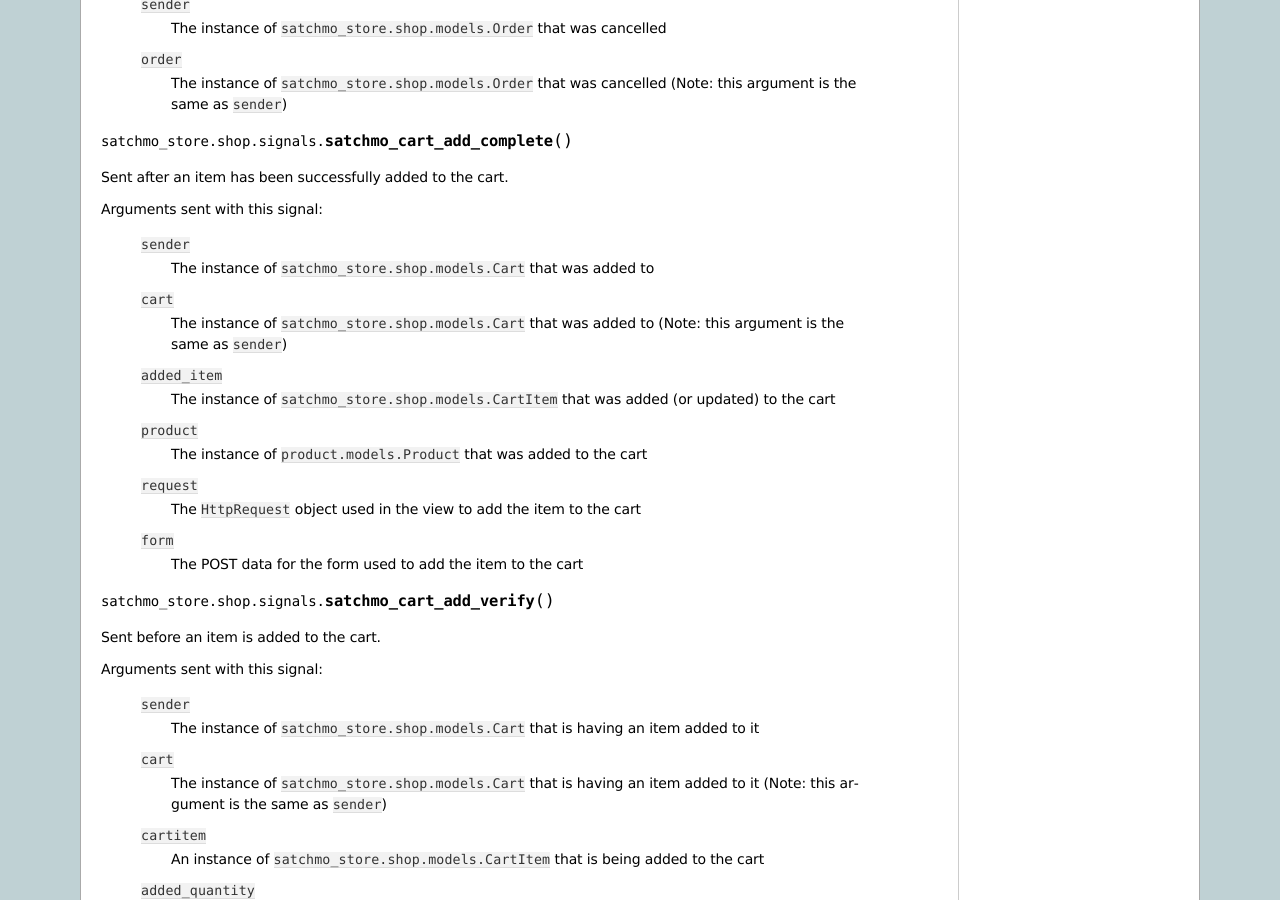
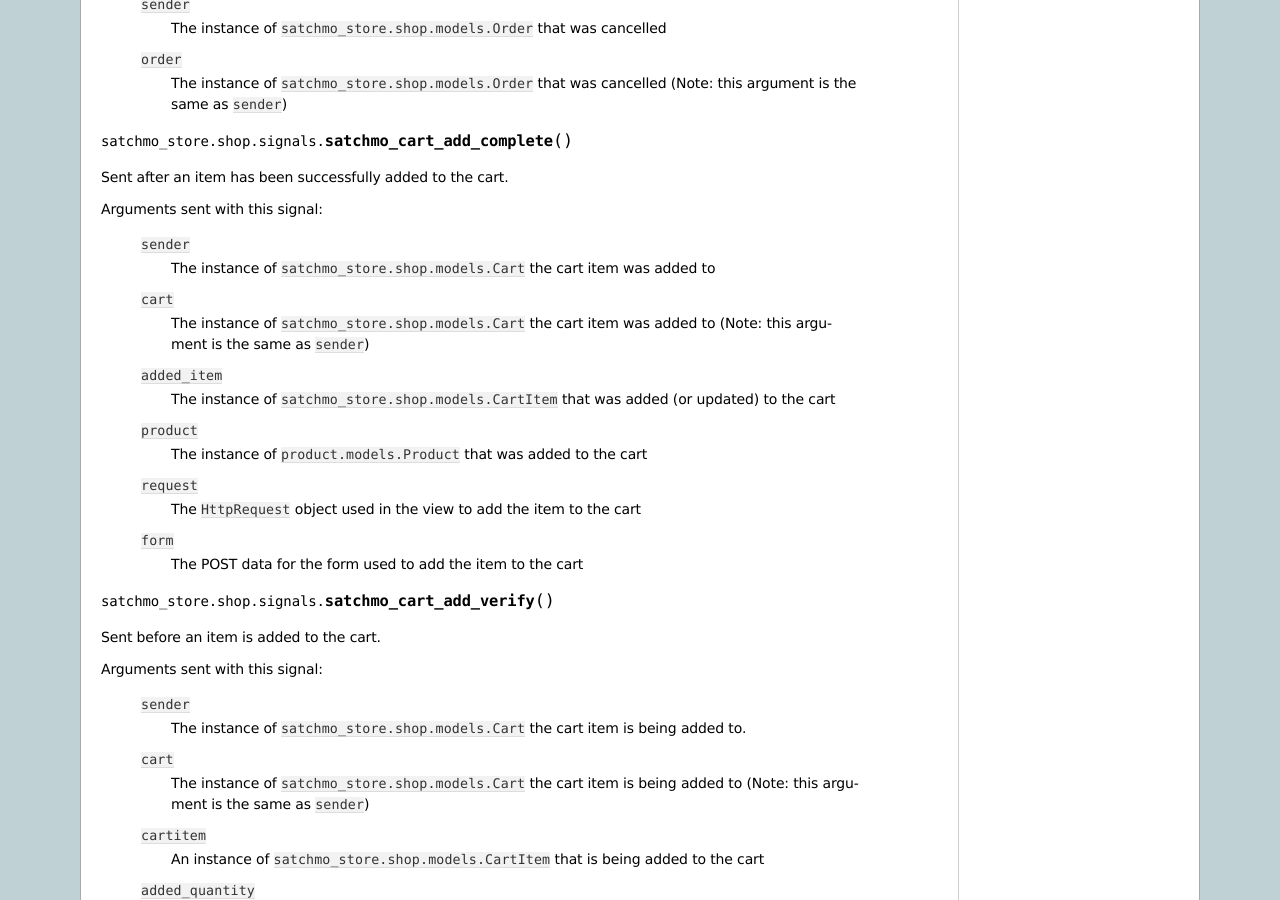
Before and after one commit to opencoca/WEB-Satchmo, a Sphinx documentation site: the page built from docs/signals.txt, in a window 1280 px wide and 900 px high, scrolled down 1426 px. Built offline with Sphinx 7.4.7, drawn with Linux system fonts in a browser that asks for light colours; some of the changed text lies outside the part shown.

Commit message:
docs/signals: reword cart item lines

```diff
--- a/docs/signals.txt
+++ b/docs/signals.txt
@@ -84,10 +84,10 @@ Sent after an item has been successfully added to the cart.
 Arguments sent with this signal:
 
     ``sender``
-        The instance of ``satchmo_store.shop.models.Cart`` that was added to
+        The instance of ``satchmo_store.shop.models.Cart`` the cart item was added to
 
     ``cart``
-        The instance of ``satchmo_store.shop.models.Cart`` that was added to (Note: this argument is the same as ``sender``)
+        The instance of ``satchmo_store.shop.models.Cart`` the cart item was added to (Note: this argument is the same as ``sender``)
 
     ``added_item``
         The instance of ``satchmo_store.shop.models.CartItem`` that was added (or updated) to the cart
@@ -108,10 +108,10 @@ Sent before an item is added to the cart.
 Arguments sent with this signal:
 
     ``sender``
-        The instance of ``satchmo_store.shop.models.Cart`` that is having an item added to it
+        The instance of ``satchmo_store.shop.models.Cart`` the cart item is being added to.
 
     ``cart``
-        The instance of ``satchmo_store.shop.models.Cart`` that is having an item added to it (Note: this argument is the same as ``sender``)
+        The instance of ``satchmo_store.shop.models.Cart`` the cart item is being added to (Note: this argument is the same as ``sender``)
 
     ``cartitem``
         An instance of ``satchmo_store.shop.models.CartItem`` that is being added to the cart
@@ -169,10 +169,10 @@ Sent before an item is added to the cart so that listeners can update product de
 Arguments sent with this signal:
 
     ``sender``
-        The instance of ``satchmo_store.shop.models.Cart`` being added to
+        The instance of ``satchmo_store.shop.models.Cart`` the cart item is being added to
 
     ``product``
-        Either an instance of ``product.models.Product`` or ``product.models.ConfigurableProduct`` being added to the cart
+        The instance of either ``product.models.Product`` or ``product.models.ConfigurableProduct`` that is being added to the cart
 
     ``quantity``
         The number of items (represented as a Decimal) being added to the cart
```
